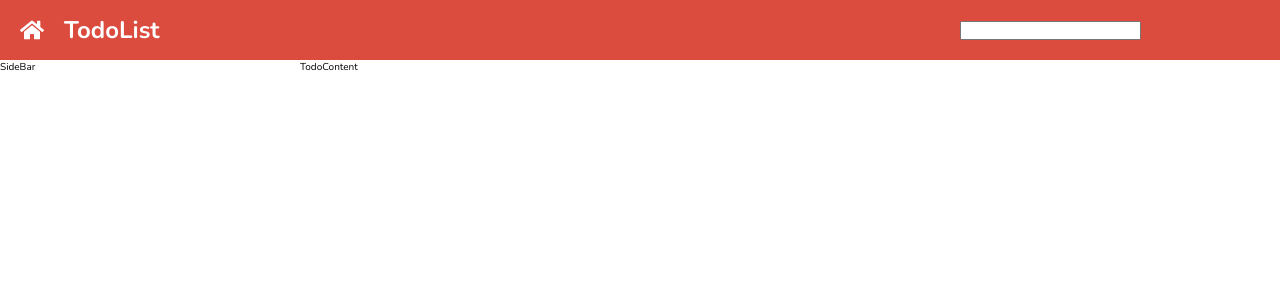
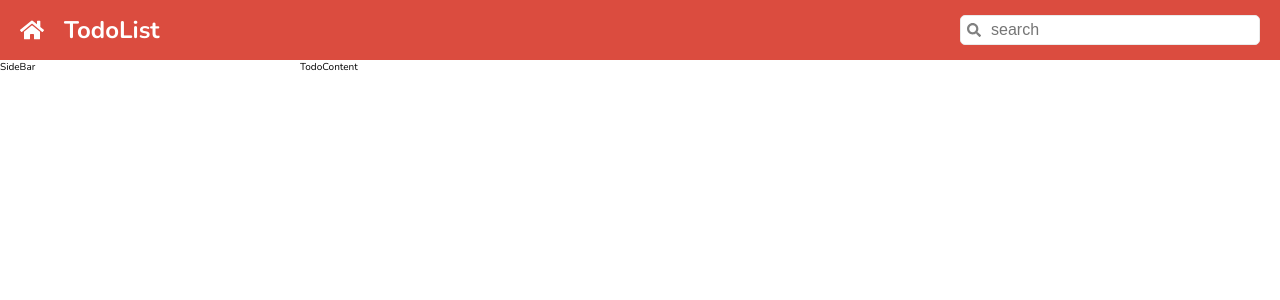
Before and after one commit to pavitpim40/cc15-todollst-ppimchan, a React (Create React App) app: page / in a window 1280 px wide. Shown: the top 300 px of the page. Built offline with nearby package versions, Linux system fonts and the light colour scheme.

Commit message:
finish:searchBar

```diff
--- a/src/Header.jsx
+++ b/src/Header.jsx
@@ -1,5 +1,5 @@
 import './Header.scss';
-import { FaHome } from 'react-icons/fa';
+import { FaHome, FaSearch } from 'react-icons/fa';
 
 function Header() {
     return (
@@ -11,7 +11,12 @@
                 <h1>TodoList</h1>
             </div>
             <div className='header__search'>
-                <input />
+                <div className='search'>
+                    <span className='search__icon'>
+                        <FaSearch />
+                    </span>
+                    <input type='text' placeholder='search' className='search__input' />
+                </div>
             </div>
         </header>
     );
--- a/src/Header.scss
+++ b/src/Header.scss
@@ -29,3 +29,28 @@
         min-width: 300px;
     }
 }
+
+.search {
+    position: relative;
+
+    &__icon {
+        position: absolute;
+        left: 7px;
+        top: 50%;
+        transform: translateY(-50%);
+
+        font-size: 1.4rem;
+        color: $grey-dark;
+        display: flex;
+    }
+
+    &__input {
+        width: 100%;
+        padding: 5px;
+        padding-left: 30px;
+        border-radius: 5px;
+        border: 1px solid $grey-light;
+        font-size: 1.6rem;
+        outline: none;
+    }
+}
```
Also changed, not shown: 1 other file (tests, documents, lock files or other folders).
